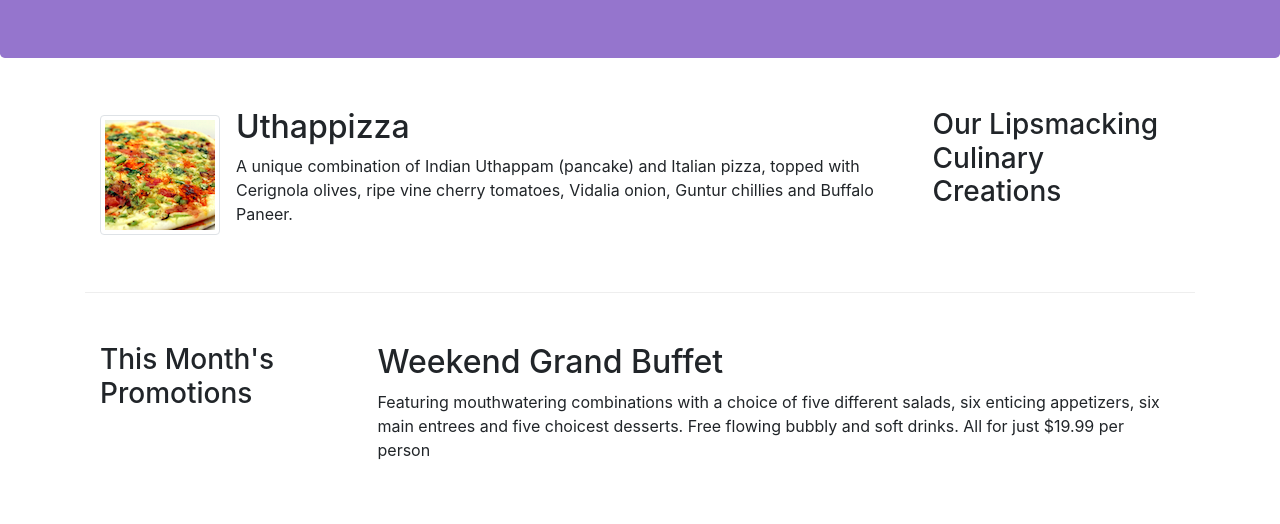
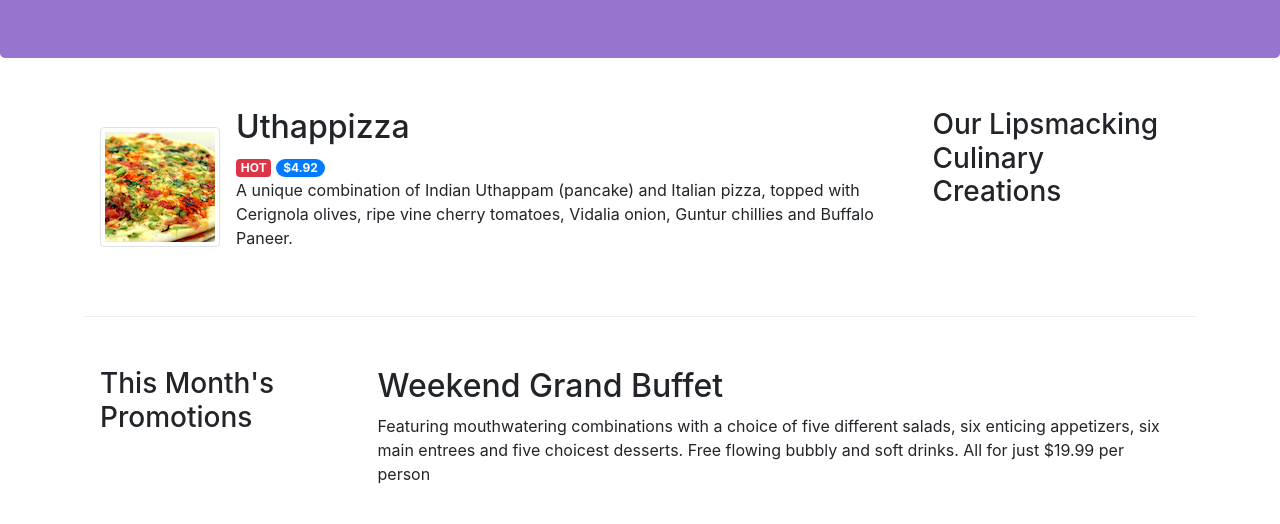
Before and after one commit to hamzaelmorabit/bootstrapCoursera, a website: page index.html in a window 1280 px wide. Shown: the part 276-800 px from the top of the page. Drawn offline with nearby package versions, Linux system fonts and the light colour scheme.

Commit message:
Alerting Users

```diff
--- a/index.html
+++ b/index.html
@@ -111,6 +111,8 @@
                     src="img/uthappizza.png" alt="Uthappizza" />
             <div class="media-body">
                 <h2 class="mt-0">Uthappizza</h2>
+                <span class="badge badge-danger">HOT</span>
+                <span  class="badge badge-pill badge-primary">$4.92</span>
                 <p class="d-none d-sm-block">A unique combination of Indian Uthappam (pancake) and
                     Italian pizza, topped with Cerignola olives, ripe vine
                     cherry tomatoes, Vidalia onion, Guntur chillies and
```
